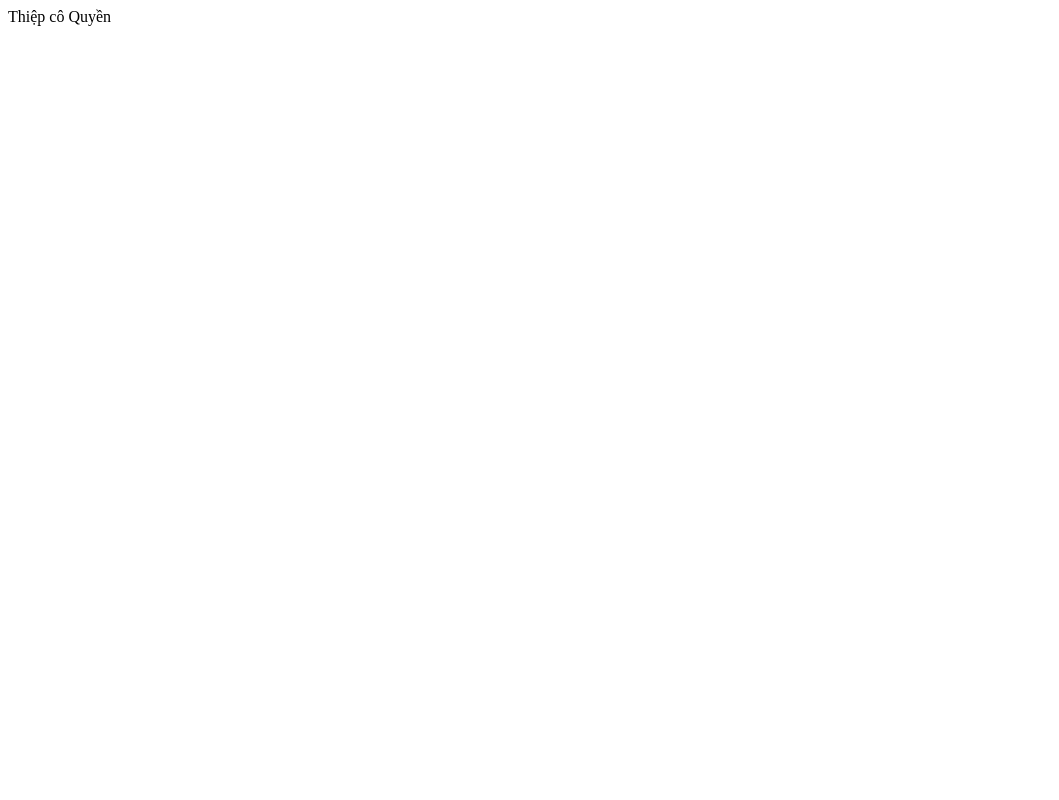
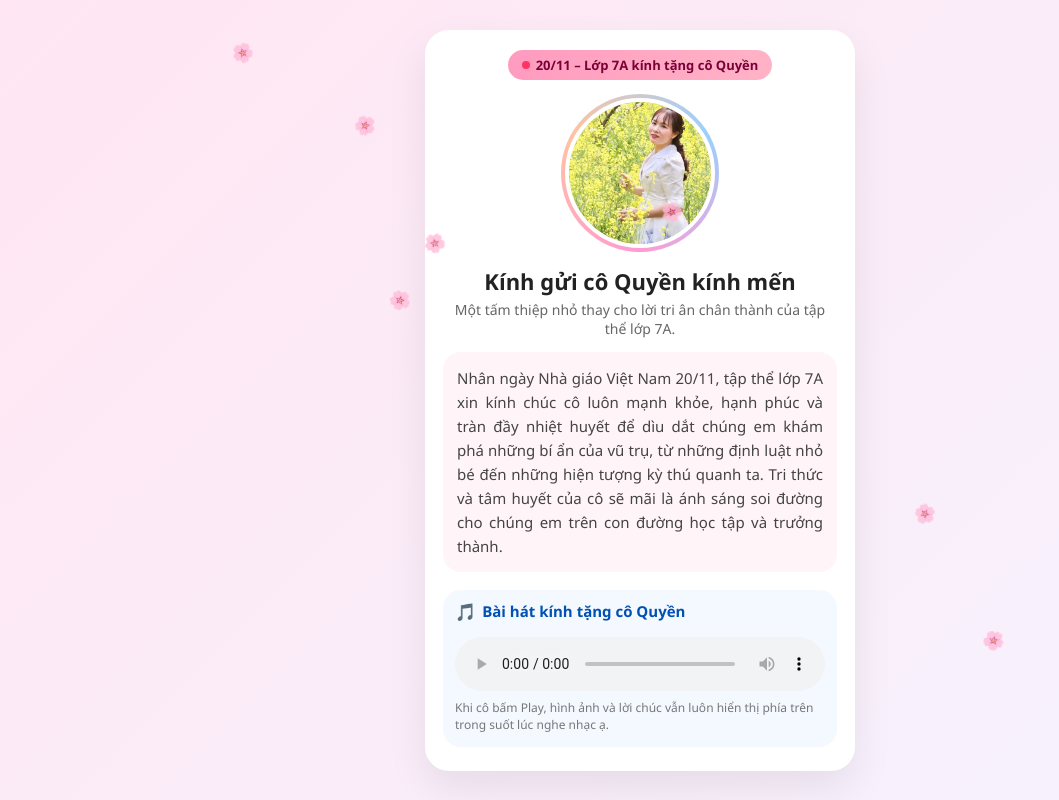
Before and after one commit to hongphuong2909-alt/thiep-co-quyen, a plain HTML site: page index.html in a window 1280 px wide. Shown: the whole page, without its empty margins (0-1059 px from the left). Drawn offline with Linux system fonts and the light colour scheme.

Commit message:
Add files via upload

```diff
--- a/index.html
+++ b/index.html
@@ -1,5 +1,133 @@
 <!DOCTYPE html>
-<html lang="vi"><head><meta charset="UTF-8"><meta name="viewport" content="width=device-width, initial-scale=1.0">
-<title>Thiệp 20/11 – Lớp 7A kính tặng cô Quyền</title>
+<html lang="vi">
+<head>
+  <meta charset="UTF-8" />
+  <meta name="viewport" content="width=device-width, initial-scale=1.0" />
+  <title>Thiệp 20/11 – Lớp 7A kính tặng cô Quyền</title>
+  <style>
+    *{margin:0;padding:0;box-sizing:border-box;font-family:'Segoe UI',system-ui,sans-serif;}
+    body{
+      background:linear-gradient(135deg,#ffe6f2,#f6f3ff);
+      min-height:100vh;
+      display:flex;
+      justify-content:center;
+      align-items:center;
+      padding:24px 12px;
+      color:#222;
+    }
+    .card{
+      width:100%;max-width:430px;
+      background:#fff;
+      border-radius:24px;
+      padding:20px 18px 24px;
+      box-shadow:0 18px 40px rgba(0,0,0,0.08);
+      position:relative;
+      overflow:hidden;
+    }
+    .badge-wrap{display:flex;justify-content:center;}
+    .badge{
+      display:inline-flex;align-items:center;justify-content:center;
+      padding:6px 14px;border-radius:999px;
+      background:linear-gradient(90deg,#ff9bbf,#ffb3c7);
+      color:#7a0037;font-size:13px;font-weight:600;
+      margin-bottom:14px;
+    }
+    .badge-dot{width:8px;height:8px;border-radius:50%;background:#ff3366;margin-right:6px;}
+    .avatar-wrap{display:flex;justify-content:center;margin-bottom:14px;}
+    .avatar-border{
+      padding:4px;border-radius:50%;
+      background:conic-gradient(from 180deg,#ff9bd3,#ffc3a0,#9ad0ff,#ff9bd3);
+    }
+    .avatar{
+      width:150px;height:150px;border-radius:50%;
+      object-fit:cover;display:block;border:4px solid #fff;background:#f5f5f5;
+    }
+    .title{text-align:center;font-size:22px;font-weight:700;margin-bottom:4px;}
+    .subtitle{text-align:center;font-size:14px;color:#666;margin-bottom:14px;}
+    .message-block{
+      background:#fff4f7;border-radius:18px;
+      padding:14px;
+      font-size:15px;line-height:1.6;color:#444;
+      margin-bottom:18px;text-align:justify;
+    }
+    .audio-box{
+      background:#f4f8ff;border-radius:18px;
+      padding:10px 12px 14px;
+      font-size:14px;color:#333;
+    }
+    .section-title{display:flex;align-items:center;font-weight:600;font-size:15px;color:#0051b3;margin-bottom:8px;}
+    .section-title-icon{font-size:17px;margin-right:6px;}
+    audio{width:100%;margin:6px 0 4px;}
+    .note{font-size:12px;color:#777;}
+    .flower{
+      position:fixed;
+      top:-10px;
+      font-size:18px;
+      animation:fall 5s linear infinite;
+      opacity:0.8;
+      pointer-events:none;
+    }
+    @keyframes fall{
+      0%{transform:translateY(0) rotate(0);}
+      100%{transform:translateY(110vh) rotate(360deg);}
+    }
+  </style>
 </head>
-<body>Thiệp cô Quyền</body></html>
+<body>
+  <div class="card">
+    <div class="badge-wrap">
+      <div class="badge">
+        <div class="badge-dot"></div>
+        <span>20/11 – Lớp 7A kính tặng cô Quyền</span>
+      </div>
+    </div>
+
+    <div class="avatar-wrap">
+      <div class="avatar-border">
+        <img src="background.jpg" alt="Cô Quyền" class="avatar" />
+      </div>
+    </div>
+
+    <h1 class="title">Kính gửi cô Quyền kính mến</h1>
+    <p class="subtitle">
+      Một tấm thiệp nhỏ thay cho lời tri ân chân thành của tập thể lớp 7A.
+    </p>
+
+    <div class="message-block">
+      <p>
+        Nhân ngày Nhà giáo Việt Nam 20/11, tập thể lớp 7A xin kính chúc cô luôn mạnh khỏe, hạnh phúc
+        và tràn đầy nhiệt huyết để dìu dắt chúng em khám phá những bí ẩn của vũ trụ, từ những định luật
+        nhỏ bé đến những hiện tượng kỳ thú quanh ta. Tri thức và tâm huyết của cô sẽ mãi là ánh sáng soi
+        đường cho chúng em trên con đường học tập và trưởng thành.
+      </p>
+    </div>
+
+    <div class="audio-box">
+      <div class="section-title">
+        <span class="section-title-icon">🎵</span>
+        <span>Bài hát kính tặng cô Quyền</span>
+      </div>
+      <audio controls>
+        <source src="music.mp3" type="audio/mpeg" />
+        Trình duyệt của cô không hỗ trợ phát nhạc.
+      </audio>
+      <p class="note">
+        Khi cô bấm Play, hình ảnh và lời chúc vẫn luôn hiển thị phía trên trong suốt lúc nghe nhạc ạ.
+      </p>
+    </div>
+  </div>
+
+  <script>
+    function createFlower(){
+      const flower=document.createElement("div");
+      flower.classList.add("flower");
+      flower.innerHTML="🌸";
+      flower.style.left=Math.random()*100+"vw";
+      flower.style.animationDuration=4+Math.random()*4+"s";
+      document.body.appendChild(flower);
+      setTimeout(()=>flower.remove(),8000);
+    }
+    setInterval(createFlower,600);
+  </script>
+</body>
+</html>
```
